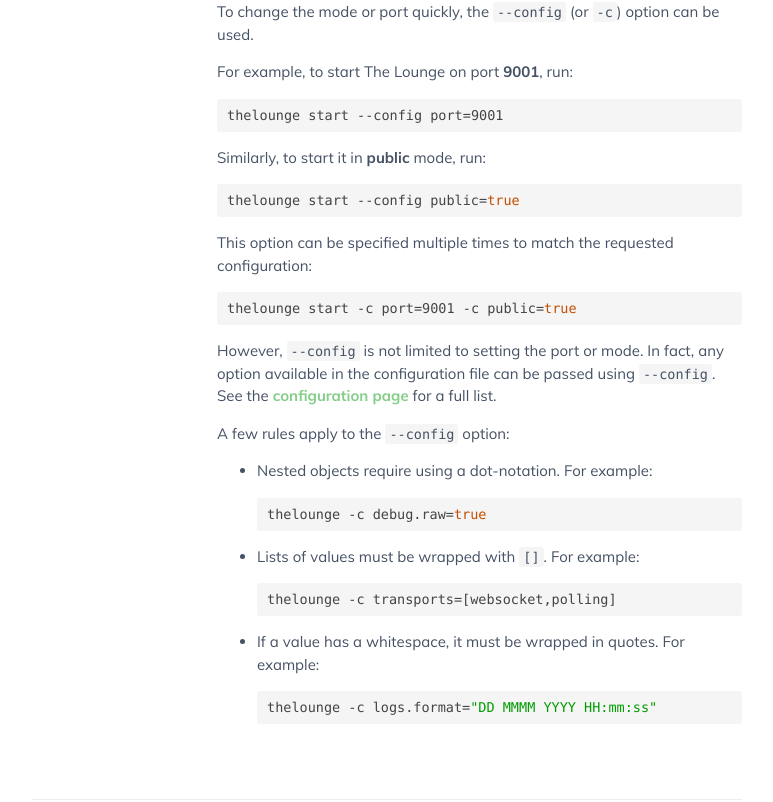
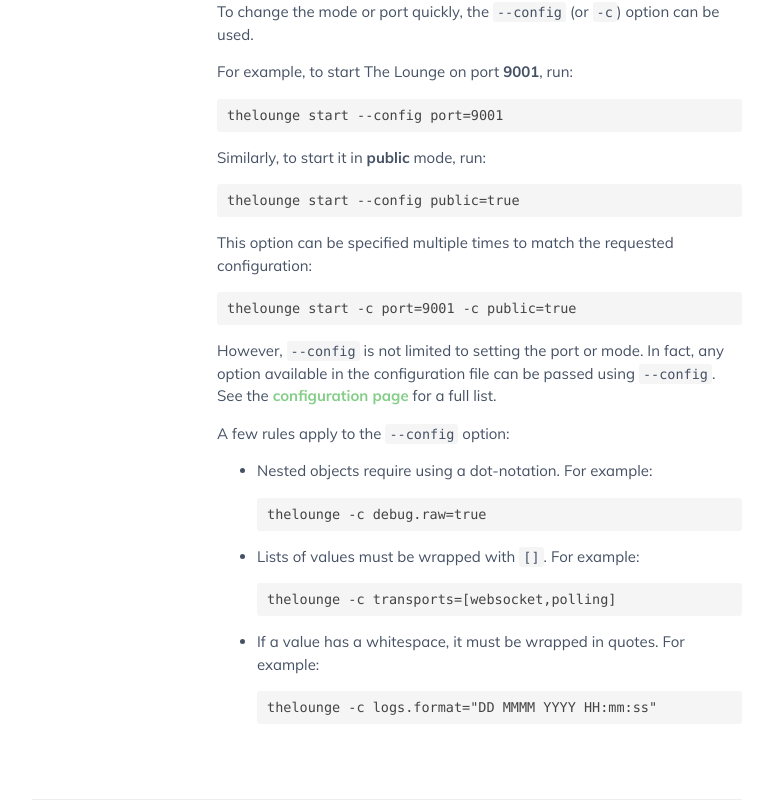
Before and after one commit to thelounge/thelounge.github.io, a Jekyll site: the page built from _docs/usage.md, in a window 1280 px wide and 1400 px high, scrolled down 1701 px. Shown: the part 464-1266 px from the top of the window, without its empty margins (253-1026 px from the left). Built offline with Jekyll 4.4.1, drawn with Linux system fonts in a browser that asks for light colours; comment, search, counter and statistics services are not loaded; some of the changed text lies outside the part shown.

Commit message:
Remove shell syntax highlighting on terminal-like blocks as Rouge thinks they are Shell scripts

````diff
--- a/_docs/usage.md
+++ b/_docs/usage.md
@@ -11,26 +11,26 @@
 To get general information about the program and an overview of the available
 commands, use the `--help` (or `-h`) option:
 
-```sh
+```
 thelounge --help
 ```
 
 To get specific help for a given command, run:
 
-```sh
+```
 thelounge <command> --help
 ```
 
 For example, to know how to use `thelounge start` and the options available,
 run:
 
-```sh
+```
 thelounge start --help
 ```
 
 If you need to check which version of The Lounge is installed, use:
 
-```sh
+```
 thelounge version
 ```
 
@@ -38,7 +38,7 @@
 
 To start the server, run the following command:
 
-```sh
+```
 thelounge start
 ```
 
@@ -89,7 +89,7 @@
 For example, to start a server with a configuration located at `/tmp/config.js`,
 run:
 
-```sh
+```
 THELOUNGE_HOME=/tmp thelounge start
 ```
 
@@ -114,20 +114,20 @@
 
 For example, to start The Lounge on port **9001**, run:
 
-```sh
+```
 thelounge start --config port=9001
 ```
 
 Similarly, to start it in **public** mode, run:
 
-```sh
+```
 thelounge start --config public=true
 ```
 
 This option can be specified multiple times to match the requested
 configuration:
 
-```sh
+```
 thelounge start -c port=9001 -c public=true
 ```
 
@@ -138,14 +138,14 @@
 A few rules apply to the `--config` option:
 
 - Nested objects require using a dot-notation. For example:
-  ```sh
+  ```
   thelounge -c debug.raw=true
   ```
 - Lists of values must be wrapped with `[]`. For example:
-  ```sh
+  ```
   thelounge -c transports=[websocket,polling]
   ```
 - If a value has a whitespace, it must be wrapped in quotes. For example:
-  ```sh
+  ```
   thelounge -c logs.format="DD MMMM YYYY HH:mm:ss"
   ```
````
Also changed, not shown: _docs/install-and-upgrade.md (+1 -1 lines), _docs/users.md (+5 -5 lines), README.md.
